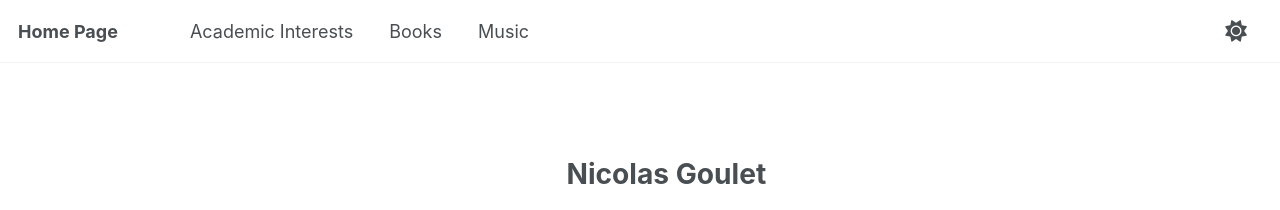
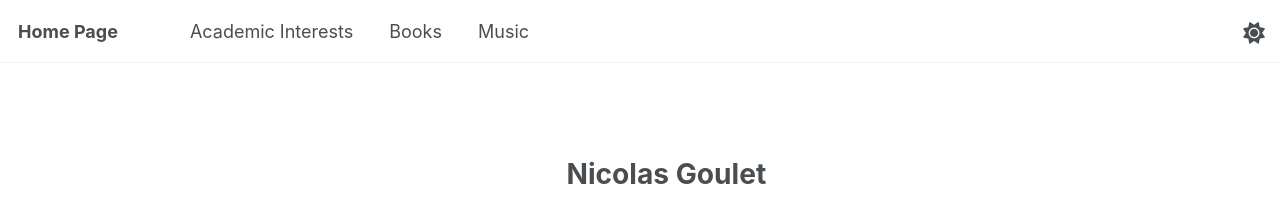
Before and after one commit to NicolasGoulet/NicolasGoulet.github.io, a Jekyll site: the page built from _pages/about.md, in a window 1280 px wide. Shown: the top 210 px of the page. Built offline with Jekyll 4.4.1, drawn with Linux system fonts in a browser that asks for light colours.

```diff
--- a/_sass/_custom.scss
+++ b/_sass/_custom.scss
@@ -30,23 +30,21 @@
   margin-left: 0.5rem;
   color: var(--mm-muted-text, #666);
 }
-/* _sass/_custom.scss */
+
 
 /* ----------------  DARK/LIGHT TOGGLE: masthead right corner  --------------- */
 
-/* make the wrapper a positioning context */
-.masthead__inner-wrap { position: relative; }
+/* _sass/_custom.scss  –  put this at the very end */
 
-/* centre visible nav links (you already had this) */
+/* centre links exactly as before */
 .greedy-nav,
 .greedy-nav .visible-links { justify-content: center !important; }
 
-/* park the toggle inside the wrapper’s right edge */
+/* pin the theme toggle to the viewport’s extreme top-right corner */
 #theme-toggle {
-  position: absolute !important;   /* take it out of flex flow */
-  top: 50%;                        /* vertical centre */
-  right: 0.75rem;                  /* space from edge */
-  transform: translateY(-50%);
-  z-index: 1000;                   /* stay clickable */
-  font-size: 1.2rem;               /* optional: make icon a touch larger */
+  position: fixed !important;   /* anchor to window, not wrapper */
+  top:   0.75rem;               /* distance from the top edge */
+  right: 0.75rem;               /* distance from the right edge */
+  z-index: 1000;
+  font-size: 1.2rem;
 }
```
